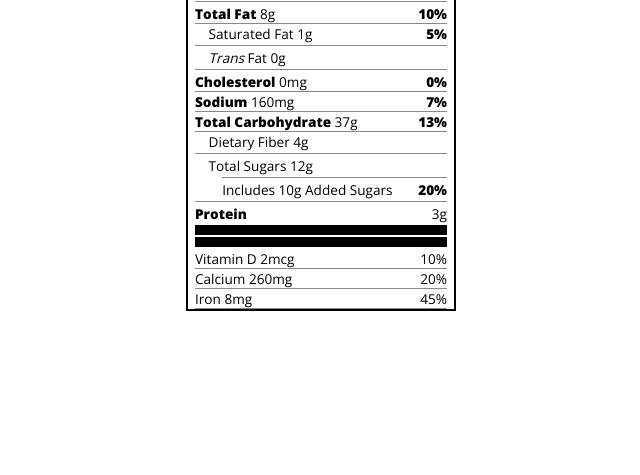
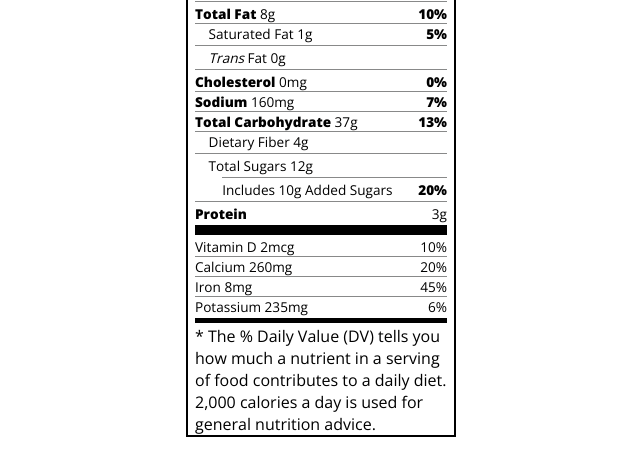
Before and after one commit to ruth-chirwa/CSS-typography, a plain HTML site: page index.html in a window 1280 px wide. Shown: the part 201-676 px from the top of the page, without its empty margins (319-959 px from the left). Drawn offline with nearby package versions, Linux system fonts and the light colour scheme.

Commit message:
changes to html

```diff
--- a/index.html
+++ b/index.html
@@ -42,12 +42,16 @@
       <p class="double-indent no-divider">Includes 10g Added Sugars <span class="bold">20%</span></p>
       <div class="divider"></div>
       <p class="no-divider"><span class="bold">Protein</span> 3g</p>
-      <div class="large divider"></div>
       <div class="divider large"></div>
       <p>Vitamin D 2mcg <span>10%</span></p>
       <p>Calcium 260mg  <span>20%</span></p>
       <p>Iron 8mg  <span>45%</span></p>
+      <p class="no-divider">Potassium 235mg <span>6%</span></p>
           </div>
+          <div class="medium divider "></div>
+<p class="note">* The % Daily Value (DV) tells you
+    how much a nutrient in a serving of food contributes to a daily diet.
+    2,000 calories a day is used for general nutrition advice.</p>
     </div>
 
 
```
